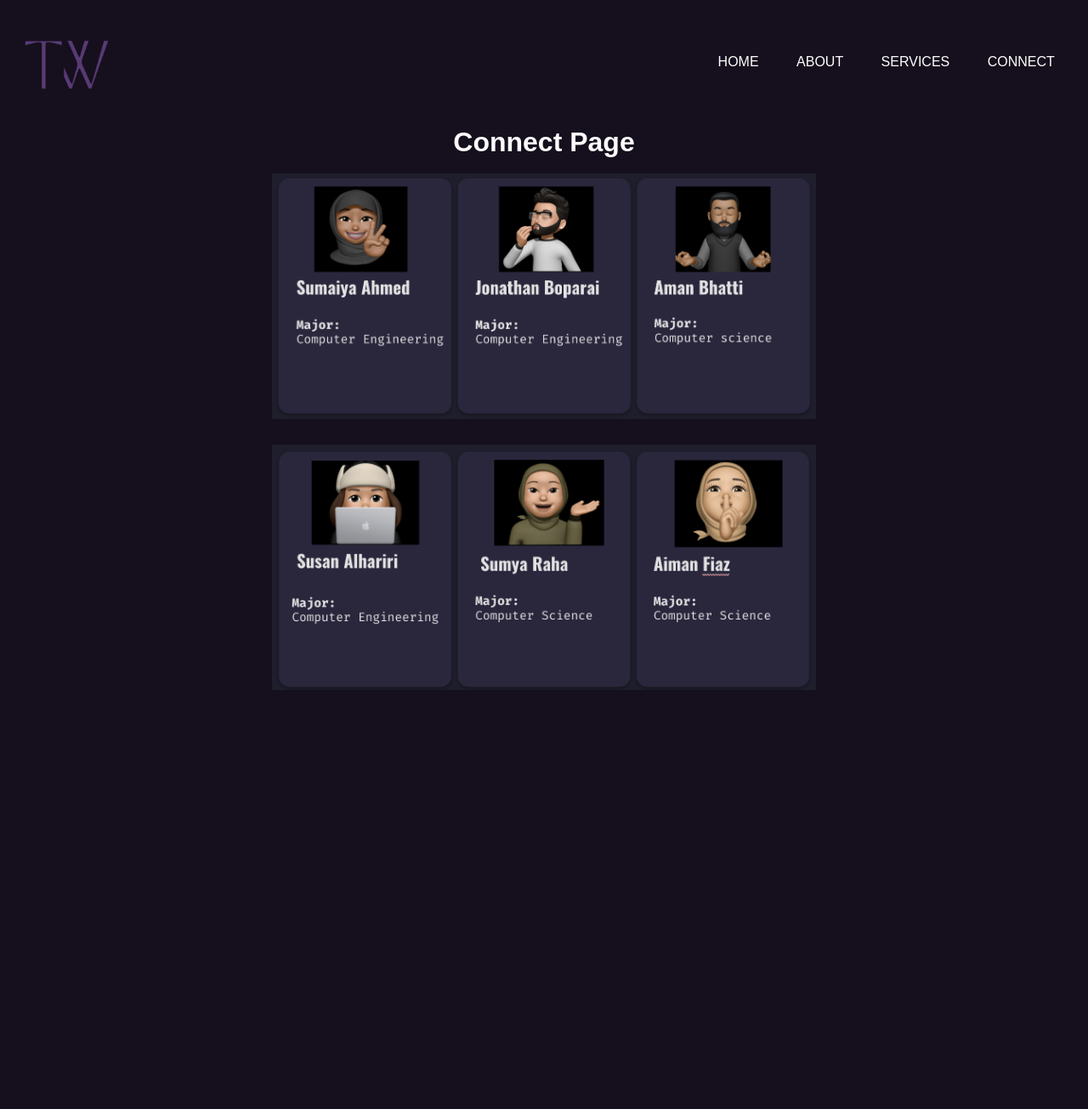
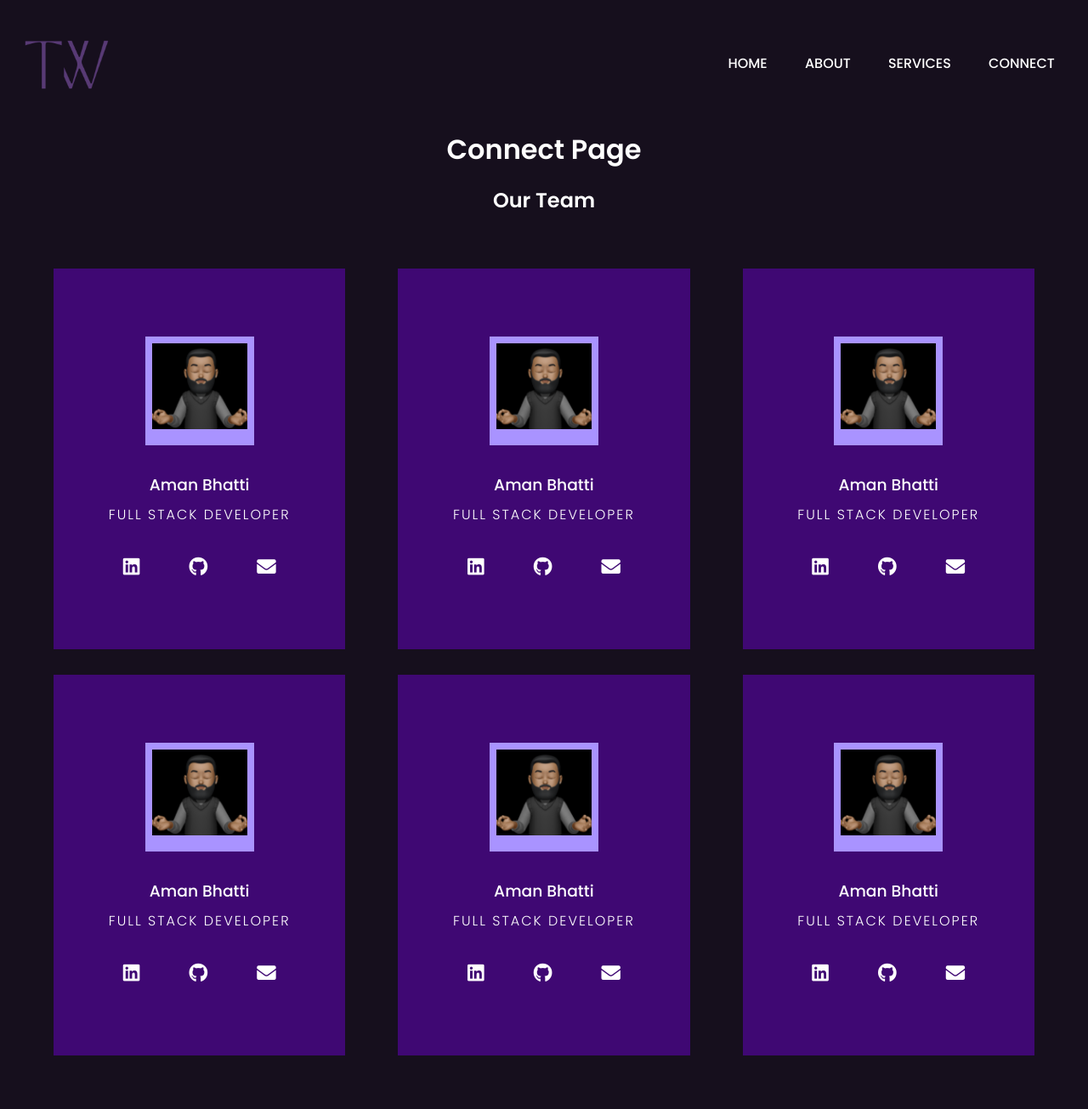
Before and after one commit to aman-bhatti/taskware, a Flask app: page /connect in a window 1280 px wide. Shown: the whole page at 85% size. Before the commit the page ends 812 px from the top, so only its background shows below. Run offline with Flask 3, Linux system fonts and the light colour scheme; some libraries are stand-ins or nearby versions.

Commit message:
connect page

```diff
--- /dev/null
+++ b/static/connect.css
@@ -0,0 +1,97 @@
+* {
+    padding: 0;
+    margin: 0;
+    box-sizing: border-box;
+    font-family: "Poppins", sans-serif;
+  }
+  body {
+    background-color: #f5f5f5;
+  }
+  .row {
+    display: flex;
+    flex-wrap: wrap;
+    padding: 2em 1em;
+    text-align: center;
+  }
+  .column {
+    width: 100%;
+    padding: 0.5em 0;
+  }
+  h1 {
+    width: 100%;
+    text-align: center;
+    font-size: 2em;
+    color: white;
+  }
+  h2 {
+    color: white;
+    text-align: center;
+  }
+  .card {
+
+    padding: 3.5em 1em;
+    border-radius: 0;
+    color: white;
+    cursor: pointer;
+    transition: 0.3s;
+    background-color: #3f0873;
+    margin: 15px;
+  }
+  .card .img-container {
+    width: 8em;
+    height: 8em;
+    background-color: #a993ff;
+    padding: 0.5em;
+    border-radius: 0;
+    margin: 0 auto 2em auto;
+  }
+  .card img {
+    width: 100%;
+    border-radius: 0;
+  }
+  .card h3 {
+    font-weight: 500;
+  }
+  .card p {
+    font-weight: 300;
+    text-transform: uppercase;
+    margin: 0.5em 0 2em 0;
+    letter-spacing: 2px;
+  }
+  .icons {
+    width: 50%;
+    min-width: 180px;
+    margin: auto;
+    display: flex;
+    justify-content: space-between;
+  }
+  .card a {
+    text-decoration: none;
+    color: inherit;
+    font-size: 1.4em;
+  }
+  .card:hover {
+    background: #9932CC;
+    color: #ffffff;
+  }
+  .card:hover .img-container {
+    transform: scale(1.15);
+  }
+  @media screen and (min-width: 768px) {
+    section {
+      padding: 1em 7em;
+    }
+  }
+  @media screen and (min-width: 992px) {
+    section {
+      padding: 1em;
+    }
+    .card {
+      padding: 5em 1em;
+    }
+    .column {
+      flex: 0 0 33.33%;
+      max-width: 33.33%;
+      padding: 0 1em;
+    }
+  }
--- a/templates/connect.html
+++ b/templates/connect.html
@@ -5,6 +5,15 @@
     <meta charset="UTF-8">
     <title>Connect page</title>
     <link rel="stylesheet" href="{{ url_for('static', filename='main.css') }}">
+    <link rel="stylesheet" href="{{ url_for('static', filename='connect.css') }}">
+    <link
+      rel="stylesheet"
+      href="https://cdnjs.cloudflare.com/ajax/libs/font-awesome/5.15.4/css/all.min.css"
+    />
+    <link
+      href="https://fonts.googleapis.com/css2?family=Poppins:wght@300;500;600&display=swap"
+      rel="stylesheet"
+    />
 </head>
 
 <body>
@@ -22,8 +31,137 @@
         </div>
         <div>
             <h1>Connect Page</h1>
-            <img src="{{ url_for('static', filename='us1.png') }}" class="us1">
-            <img src="{{ url_for('static', filename='us2.png') }}" class="us2">
+            <h2 id="teamh2"> Our Team </h2>
+            <body>
+                <section>
+
+                  <div class="row">
+                    <!-- Column 1-->
+                    <div class="column">
+                      <div class="card">
+                        <div class="img-container">
+                          <img src="/static/aman.png" />
+                        </div>
+                        <h3>Aman Bhatti</h3>
+                        <p>Full Stack Developer</p>
+                        <div class="icons">
+                          <a href="#">
+                            <i class="fab fa-linkedin"></i>
+                          </a>
+                          <a href="https://www.github.com/aman-bhatti">
+                            <i class="fab fa-github"></i>
+                          </a>
+                          <a href="mailto:aman.ibhatti13@gmail.com">
+                            <i class="fas fa-envelope"></i>
+                          </a>
+                        </div>
+                      </div>
+                    </div>
+                    <!-- Column 2-->
+                    <div class="column">
+                        <div class="card">
+                          <div class="img-container">
+                            <img src="/static/aman.png" />
+                          </div>
+                          <h3>Aman Bhatti</h3>
+                          <p>Full Stack Developer</p>
+                          <div class="icons">
+                            <a href="#">
+                              <i class="fab fa-linkedin"></i>
+                            </a>
+                            <a href="#">
+                              <i class="fab fa-github"></i>
+                            </a>
+                            <a href="#">
+                              <i class="fas fa-envelope"></i>
+                            </a>
+                          </div>
+                        </div>
+                      </div>
+                    <!-- Column 3-->
+                    <div class="column">
+                        <div class="card">
+                          <div class="img-container">
+                            <img src="/static/aman.png" />
+                          </div>
+                          <h3>Aman Bhatti</h3>
+                          <p>Full Stack Developer</p>
+                          <div class="icons">
+                            <a href="#">
+                              <i class="fab fa-linkedin"></i>
+                            </a>
+                            <a href="#">
+                              <i class="fab fa-github"></i>
+                            </a>
+                            <a href="#">
+                              <i class="fas fa-envelope"></i>
+                            </a>
+                          </div>
+                        </div>
+                      </div>
+                    <div class="column">
+                        <div class="card">
+                          <div class="img-container">
+                            <img src="/static/aman.png" />
+                          </div>
+                          <h3>Aman Bhatti</h3>
+                          <p>Full Stack Developer</p>
+                          <div class="icons">
+                            <a href="#">
+                              <i class="fab fa-linkedin"></i>
+                            </a>
+                            <a href="#">
+                              <i class="fab fa-github"></i>
+                            </a>
+                            <a href="#">
+                              <i class="fas fa-envelope"></i>
+                            </a>
+                          </div>
+                        </div>
+                      </div>
+                      <div class="column">
+                        <div class="card">
+                          <div class="img-container">
+                            <img src="/static/aman.png" />
+                          </div>
+                          <h3>Aman Bhatti</h3>
+                          <p>Full Stack Developer</p>
+                          <div class="icons">
+                            <a href="#">
+                              <i class="fab fa-linkedin"></i>
+                            </a>
+                            <a href="#">
+                              <i class="fab fa-github"></i>
+                            </a>
+                            <a href="#">
+                              <i class="fas fa-envelope"></i>
+                            </a>
+                          </div>
+                        </div>
+                      </div>
+                      <div class="column">
+                        <div class="card">
+                          <div class="img-container">
+                            <img src="/static/aman.png" />
+                          </div>
+                          <h3>Aman Bhatti</h3>
+                          <p>Full Stack Developer</p>
+                          <div class="icons">
+                            <a href="#">
+                              <i class="fab fa-linkedin"></i>
+                            </a>
+                            <a href="#">
+                              <i class="fab fa-github"></i>
+                            </a>
+                            <a href="#">
+                              <i class="fas fa-envelope"></i>
+                            </a>
+                          </div>
+                        </div>
+                      </div>
+                  </div>
+                </section>
+              </body>
 
             <style>
 
```
Also changed, not shown: static/aman.png (added), static/main.css (line endings or trailing spaces).
